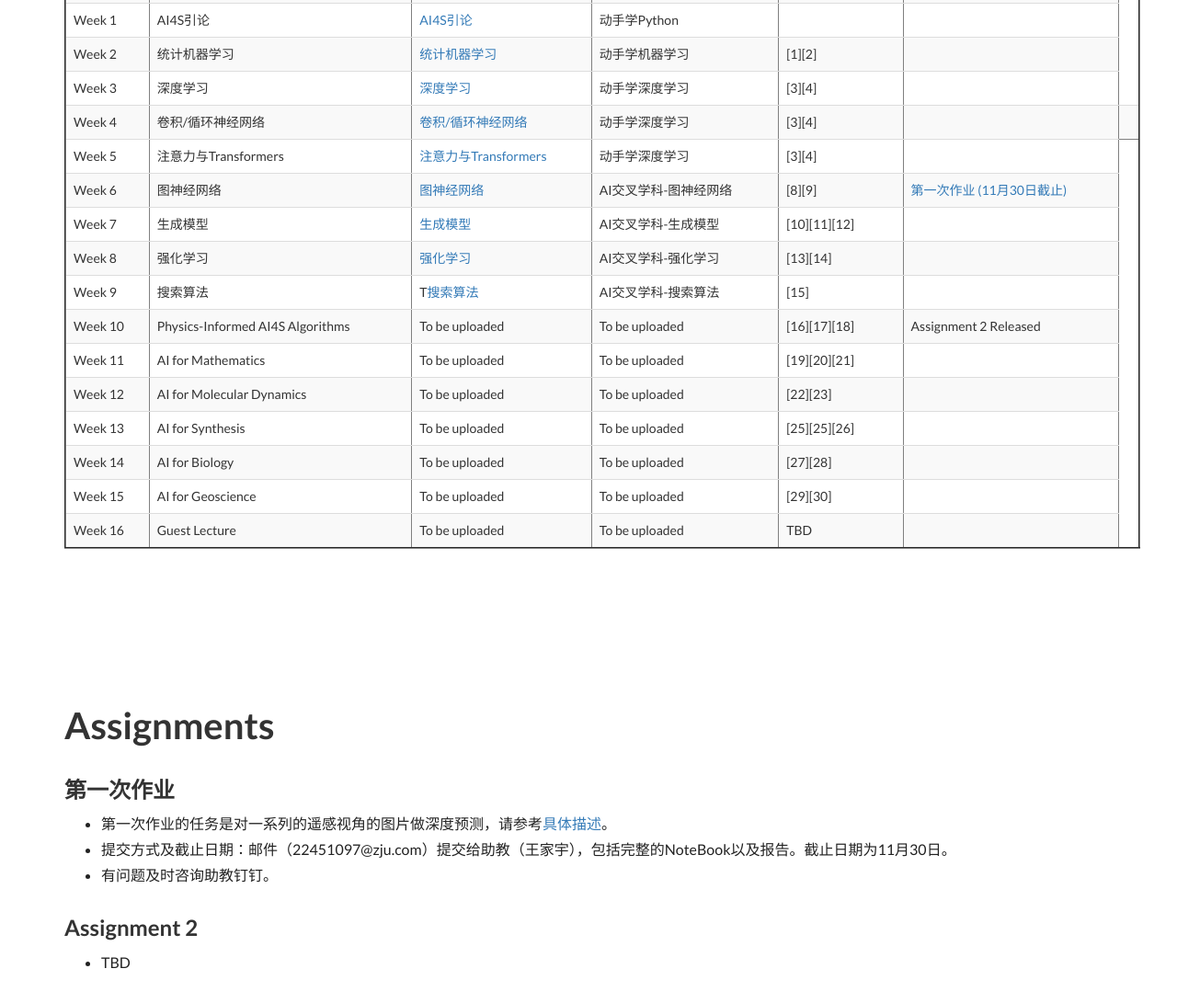
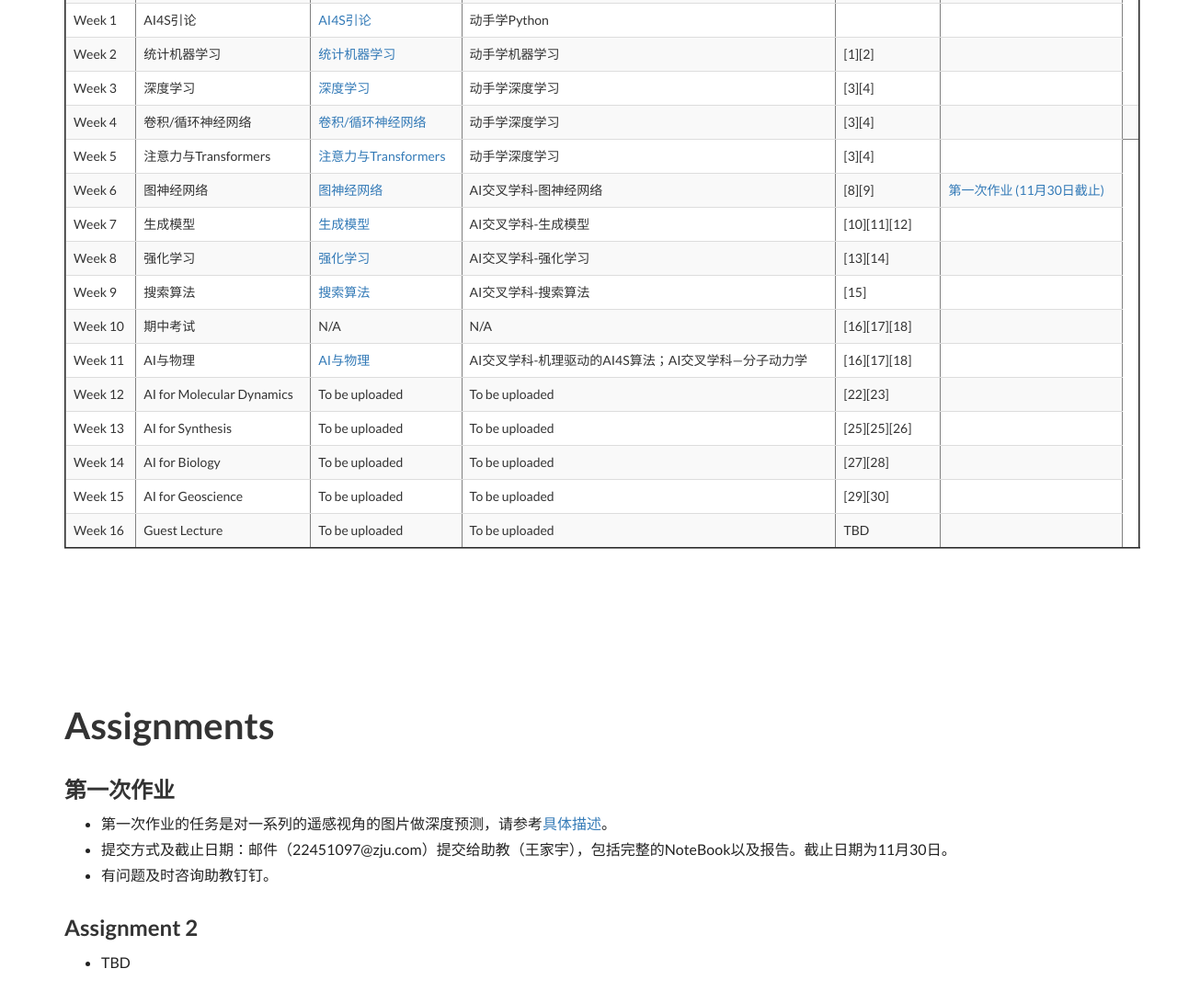
Before and after one commit to ai-for-science-course/ai-for-science-course.github.io, a plain HTML site: page index.html in a window 1280 px wide. Shown: the part 2015-3106 px from the top of the page at 92% size. Drawn offline with nearby package versions, Linux system fonts and the light colour scheme; a web font is replaced by a local one.

Commit message:
update pinns

```diff
--- a/index.html
+++ b/index.html
@@ -325,25 +325,25 @@
                                 <tr>
                                     <td>Week 9</td>
                                     <td>搜索算法</td>
-                                    <td>T<a href="https://alidocs.dingtalk.com/uni-preview?extension=pptx&bizType=document&cloudSpaceDentryId=201396907730&cloudSpaceSpaceId=27526599354&version=1&scene=universalSpace&mainsiteOrigin=mainsite&spaceId=27526599354&fileSize=33423053&dentryUuid=ndMj49yWjXON3ZOOIMgZYr73J3pmz5aA&isMobile=false&fileId=201396907730" target="_blank">搜索算法</a></td>
+                                    <td><a href="https://alidocs.dingtalk.com/uni-preview?extension=pptx&bizType=document&cloudSpaceDentryId=201396907730&cloudSpaceSpaceId=27526599354&version=1&scene=universalSpace&mainsiteOrigin=mainsite&spaceId=27526599354&fileSize=33423053&dentryUuid=ndMj49yWjXON3ZOOIMgZYr73J3pmz5aA&isMobile=false&fileId=201396907730" target="_blank">搜索算法</a></td>
                                     <td>AI交叉学科-搜索算法</td>
                                     <td>[15]</td>
                                     <td></td>
                                 </tr>
-                                                                <tr>
+                                    <tr>
                                     <td>Week 10</td>
-                                    <td>Physics-Informed AI4S Algorithms</td>
-                                    <td>To be uploaded</td>
-                                    <td>To be uploaded</td>
+                                    <td>期中考试</td>
+                                    <td>N/A</td>
+                                    <td>N/A</td>
                                     <td>[16][17][18]</td>
-                                    <td>Assignment 2 Released</td>
+                                    <td></td>
                                 </tr>
                                                                 <tr>
                                     <td>Week 11</td>
-                                    <td>AI for Mathematics</td>
-                                    <td>To be uploaded</td>
-                                    <td>To be uploaded</td>
-                                    <td>[19][20][21]</td>
+                                    <td>AI与物理</td>
+                                    <td><a href="https://alidocs.dingtalk.com/uni-preview?extension=pptx&bizType=document&cloudSpaceDentryId=203092228232&cloudSpaceSpaceId=27526599354&version=1&scene=universalSpace&mainsiteOrigin=mainsite&spaceId=27526599354&fileSize=12731400&dentryUuid=NkDwLng8ZLXBoAXXHe4OmDmXVKMEvZBY&isMobile=false&fileId=203092228232" target="_blank">AI与物理</a></td>
+                                    <td>AI交叉学科-机理驱动的AI4S算法；AI交叉学科—分子动力学</td>
+                                    <td>[16][17][18]</td>
                                     <td></td>
                                 </tr>
                                                                 <tr>
```
